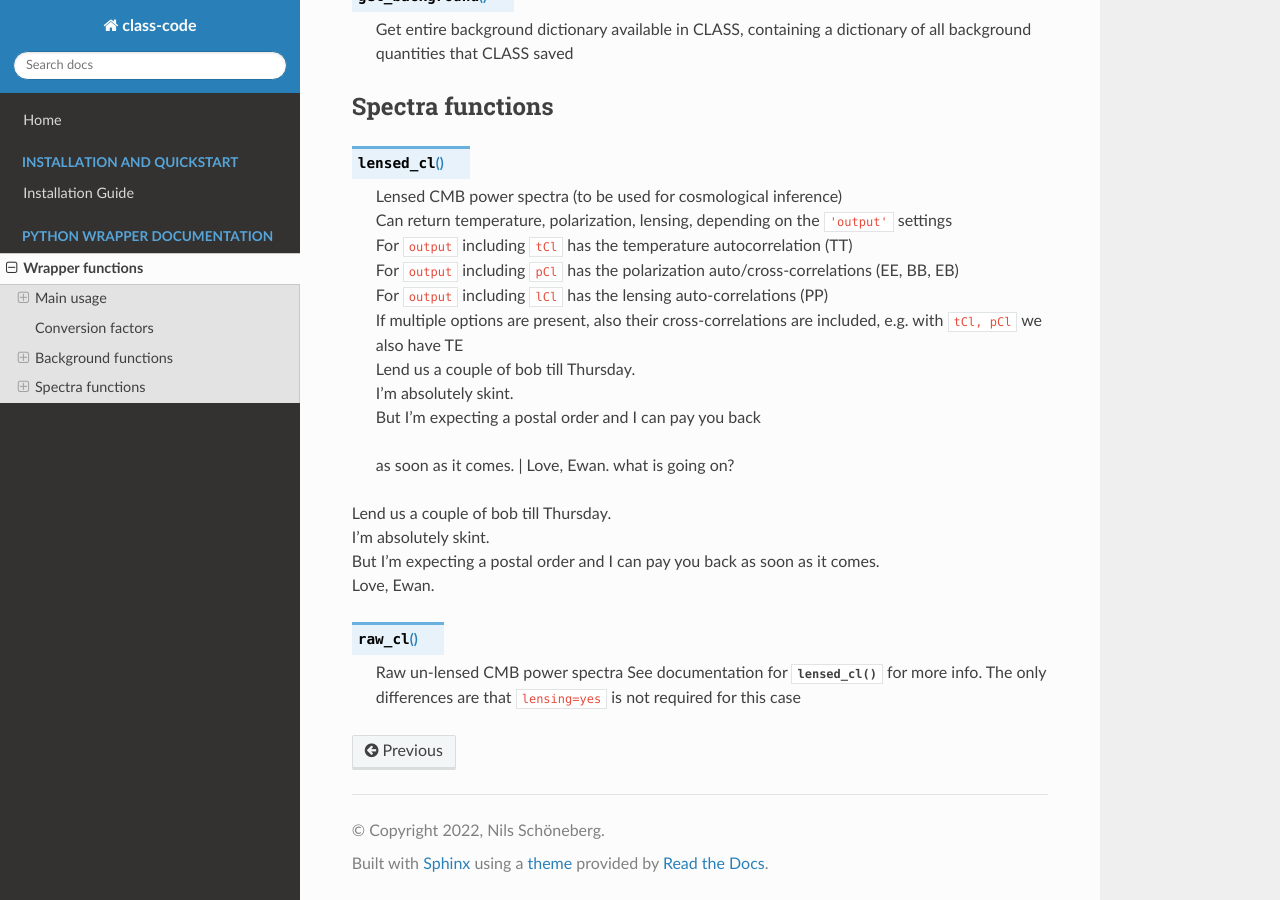
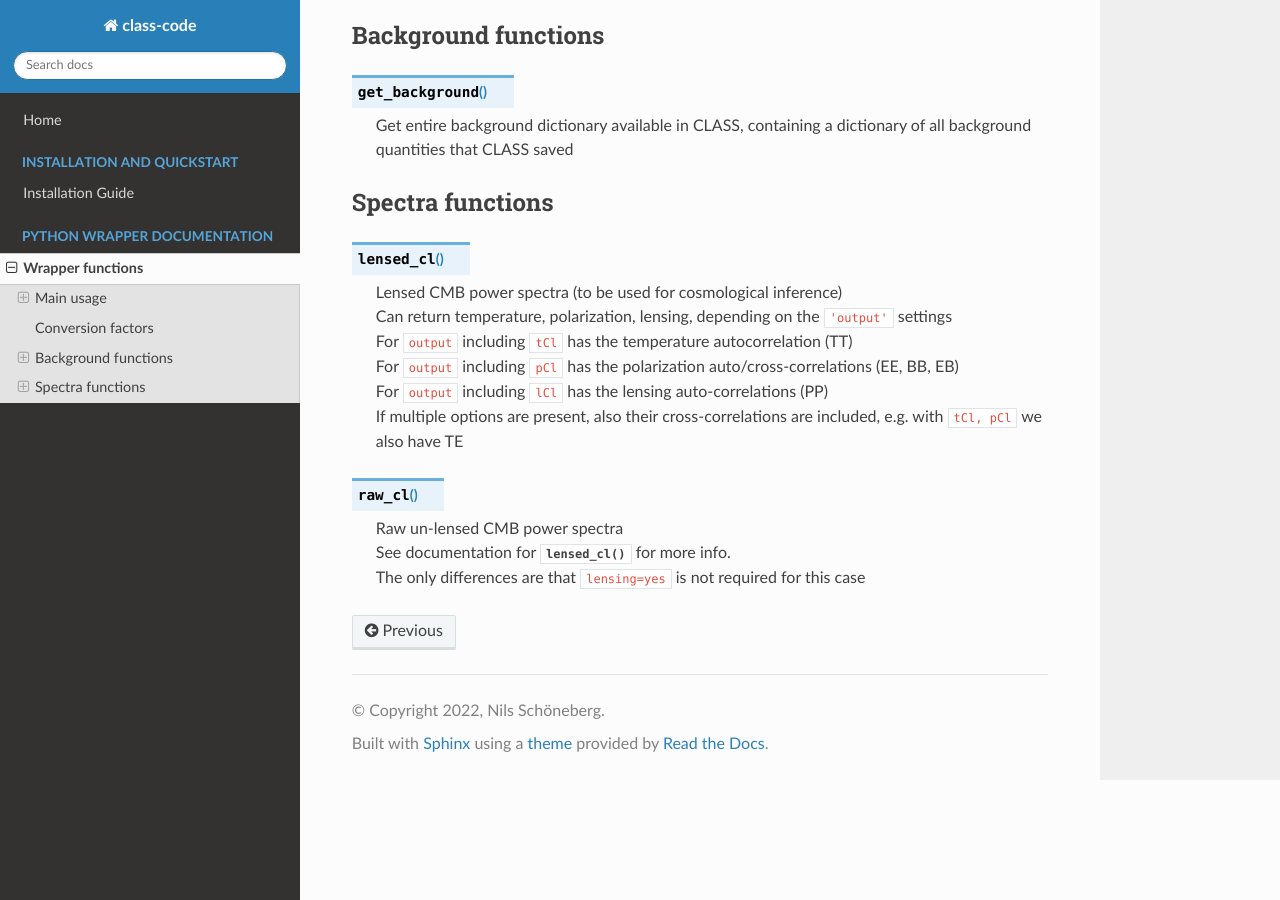
Before and after one commit to schoeneberg/class-code-documentation, a Sphinx documentation site: the page built from docs/wrapper.rst, in a window 1280 px wide and 900 px high, scrolled down 1572 px. Built offline with Sphinx 7.4.7 and the Read the Docs theme 3.1.0, drawn with Linux system fonts in a browser that asks for light colours; pages that are not in the unit, such as notebooks, are missing from menus; some of the changed text lies outside the part shown.

```diff
--- a/docs/wrapper.rst
+++ b/docs/wrapper.rst
@@ -39,14 +39,14 @@ Main usage
 
   Set input parameters to one of the available baseline cosmologies.
 
-  * ``planck2018_lensing_bao`` or ``p18lb``:
-    Best-fitting cosmology to Planck 2018 + lensing + BAO (SDSS)
+  * | ``planck2018_lensing_bao`` or ``p18lb``:
+    | Best-fitting cosmology to Planck 2018 + lensing + BAO (SDSS)
 
-  * ``planck2018_lensing`` or ``p18l``:
-    Best-fitting cosmology to Planck 2018 + lensing
+  * | ``planck2018_lensing`` or ``p18l``:
+    | Best-fitting cosmology to Planck 2018 + lensing
 
-  * ``planck2018`` or ``p18``:
-    Best-fitting cosmology to Planck 2018
+  * | ``planck2018`` or ``p18``:
+    | Best-fitting cosmology to Planck 2018
 
 Conversion factors
 ------------------
@@ -95,34 +95,18 @@ Spectra functions
 
 .. function:: lensed_cl()
 
-  .. |
-     | Lensed CMB power spectra (to be used for cosmological inference)
-     | Can return temperature, polarization, lensing, depending on the ``'output'`` settings
   | Lensed CMB power spectra (to be used for cosmological inference)
   | Can return temperature, polarization, lensing, depending on the ``'output'`` settings
   | For ``output`` including ``tCl`` has the temperature autocorrelation (TT)
   | For ``output`` including ``pCl`` has the polarization auto/cross-correlations (EE, BB, EB)
   | For ``output`` including ``lCl`` has the lensing auto-correlations (PP)
   | If multiple options are present, also their cross-correlations are included, e.g. with ``tCl, pCl`` we also have TE
-  | Lend us a couple of bob till Thursday.
-  | I'm absolutely skint.
-  | But I'm expecting a postal order and I can pay you back
-  as soon as it comes.
-  | Love, Ewan.
-  what is going on?
-
-| Lend us a couple of bob till Thursday.
-| I'm absolutely skint.
-| But I'm expecting a postal order and I can pay you back
-  as soon as it comes.
-| Love, Ewan.
-
 
 .. function:: raw_cl()
 
-  Raw un-lensed CMB power spectra
-  See documentation for :func:`lensed_cl` for more info.
-  The only differences are that ``lensing=yes`` is not required for this case
+  | Raw un-lensed CMB power spectra
+  | See documentation for :func:`lensed_cl` for more info.
+  | The only differences are that ``lensing=yes`` is not required for this case
 
 .. Test
   comment:: .. attention:: -- for attention blocks
```
